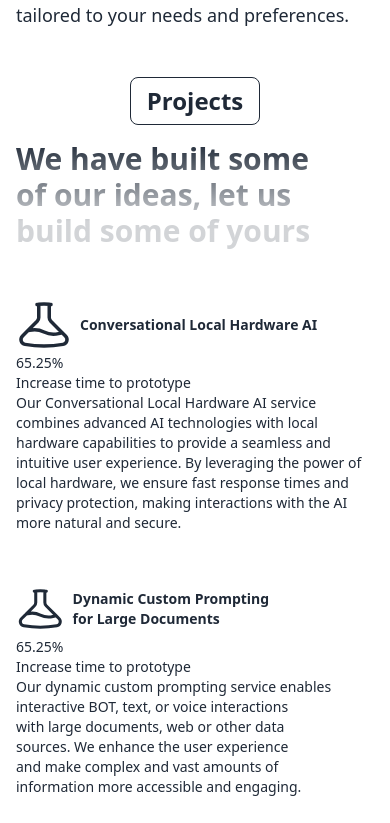
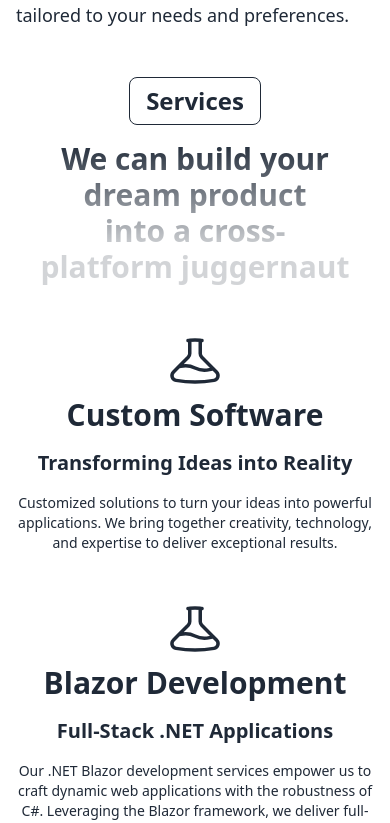
Before and after one commit to KPInc425/RBI-Simple-Site, a React (Vite) app: page / in a window 390 px wide. Shown: the part 2153-2976 px from the top of the page. Built offline with nearby package versions, Linux system fonts and the light colour scheme.

Commit message:
Update layout and some responsive styling

```diff
--- a/src/App.jsx
+++ b/src/App.jsx
@@ -12,10 +12,8 @@
     <MainLayout>
       <Hero />
       <WhyUs />
-      <div className='container mx-auto grid lg:grid-cols-2'>
-        <Projects />
-        <Services />
-      </div>
+      <Services />
+      <Projects />
       <AboutUs />
       <Contact />
     </MainLayout>
--- a/src/components/Projects.jsx
+++ b/src/components/Projects.jsx
@@ -5,28 +5,30 @@
 const Projects = () => {
   return (
     <>
-      <div className="flex flex-col gap-4 mb-8 lg:mb-16">
-        <div className="flex flex-col gap-4 justify-center items-center p-4 lg:p-12 max-w-[100vw]">
+      <div className="container mx-auto flex flex-col gap-4 mb-8 lg:mb-16">
+        <div className="flex flex-col gap-4 text-center justify-center items-center p-4 lg:p-12 max-w-[100vw]">
           <SectionBadge title="Projects" />
           <GradientTitle title="We have built some of our ideas, let us build some of yours" />
         </div>
-        {projectData.map((project) => {
+        <div className="grid lg:grid-cols-2 text-center lg:text-start">
+          {projectData.map((project, index) => {
             return (
-              <div className="p-4 lg:p-8 text-sm lg:text-lg max-w-[100vw]" key={project.name}>
-                <div className="flex gap-2 items-center max-w-full">
+                <div className={`p-4 lg:p-8 text-sm lg:text-lg max-w-[100vw] ${index == 8 && "lg:col-span-2 lg:text-center"}`} key={project.name}>
+                  <div className={`flex flex-col lg:flex-row gap-2 items-center max-w-full ${index == 8 && "lg:justify-center"}`}>
                     <div className="h-14 w-14">
                       {project.logo}
                     </div>
-                  <span className="font-bold lg:text-start col-span-7 text-balance lg:ml-4">{project.name}</span>
+                    <span className="font-bold lg:text-start text-xl lg:text-3xl text-balance">{project.name}</span>
                   </div>
-                <p>{project.tagLine}</p>
-                <p>{project.tagLineDescription}</p>
+                  <p className="text-lg">{project.tagLine}</p>
+                  <p className="italic pb-4">{project.tagLineDescription}</p>
                   <p className="text-balance">{project.description}</p>
                   <a href={project.link} target="_blank" rel="noreferrer" className="text-balance">{project.link}</a>
                 </div>
             );
           })}
         </div>
+      </div>
     </>
   );
 }
--- a/src/components/Services.jsx
+++ b/src/components/Services.jsx
@@ -5,7 +5,7 @@
 const Services = () => {
   return (
     <>
-      <div className="flex flex-col gap-4 mb-8 lg:mb-16">
+      <div className="flex flex-col gap-4 mb-8 lg:mb-16 text-center container mx-auto">
         <div className="flex flex-col gap-4 justify-center items-center p-4 lg:p-12 max-w-[100vw]">
           <SectionBadge title="Services" />
           <GradientTitle title="We can build your dream product into a cross-platform juggernaut" />
@@ -13,13 +13,16 @@
         {servicesData.map((service) => {
           return (
               <div className="p-4 lg:p-8 text-sm lg:text-lg max-w-[100vw]" key={service.title}>
-                <div className="flex gap-2 items-center max-w-full">
+                <div className="flex flex-col lg:flex-row gap-2 justify-center items-center max-w-full">
                   <div className="h-14 w-14">
                     {service.logo}
                   </div>
-                  <span className="font-bold lg:text-start col-span-8 text-balance lg:ml-4">{service.name}</span>
+                  <span className="font-bold lg:text-start text-3xl text-balance">{service.name}</span>
+                  <div className="h-14 w-14 hidden lg:block">
+                    {service.logo}
+                  </div>
                 </div>
-                <p>{service.subTitle}</p>
+                <p className="text-xl font-semibold py-4">{service.subTitle}</p>
                 <p className="text-balance">{service.description}</p>
               </div>
           );
--- a/src/styles/staticindex.css
+++ b/src/styles/staticindex.css
@@ -2628,6 +2628,10 @@
   grid-column: span 8 / span 8;
 }
 
+.col-span-2 {
+  grid-column: span 2 / span 2;
+}
+
 .mx-auto {
   margin-left: auto;
   margin-right: auto;
@@ -2673,6 +2677,10 @@
 
 .grid {
   display: grid;
+}
+
+.hidden {
+  display: none;
 }
 
 .h-12 {
@@ -2804,6 +2812,10 @@
   padding-bottom: 1rem;
 }
 
+.pb-4 {
+  padding-bottom: 1rem;
+}
+
 .text-center {
   text-align: center;
 }
@@ -2858,6 +2870,10 @@
   font-weight: 600;
 }
 
+.italic {
+  font-style: italic;
+}
+
 .text-neutral-content {
   --tw-text-opacity: 1;
   color: var(--fallback-nc,oklch(var(--nc)/var(--tw-text-opacity)));
@@ -2882,6 +2898,10 @@
     grid-column: span 1 / span 1;
   }
 
+  .lg\:col-span-2 {
+    grid-column: span 2 / span 2;
+  }
+
   .lg\:ml-4 {
     margin-left: 1rem;
   }
@@ -2890,6 +2910,10 @@
     margin-bottom: 4rem;
   }
 
+  .lg\:block {
+    display: block;
+  }
+
   .lg\:grid {
     display: grid;
   }
@@ -2910,6 +2934,14 @@
     grid-template-columns: repeat(10, minmax(0, 1fr));
   }
 
+  .lg\:flex-row {
+    flex-direction: row;
+  }
+
+  .lg\:justify-center {
+    justify-content: center;
+  }
+
   .lg\:gap-0 {
     gap: 0px;
   }
@@ -2924,6 +2956,10 @@
 
   .lg\:p-8 {
     padding: 2rem;
+  }
+
+  .lg\:text-center {
+    text-align: center;
   }
 
   .lg\:text-start {
@@ -2964,4 +3000,9 @@
     font-size: 1.125rem;
     line-height: 1.75rem;
   }
-}
+
+  .lg\:text-3xl {
+    font-size: 1.875rem;
+    line-height: 2.25rem;
+  }
+}
```
Lines whose indentation alone changed are shown as unchanged.
